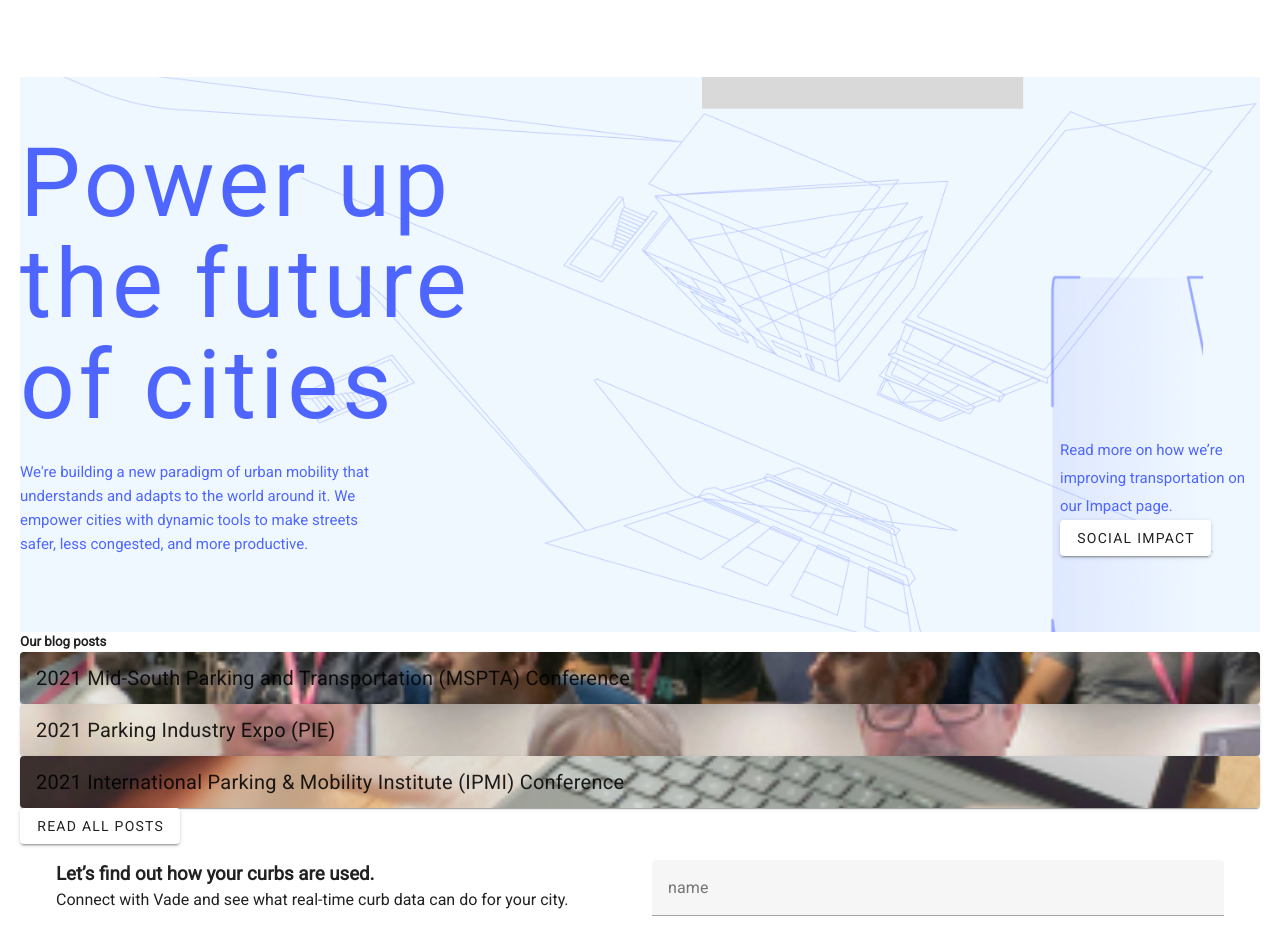
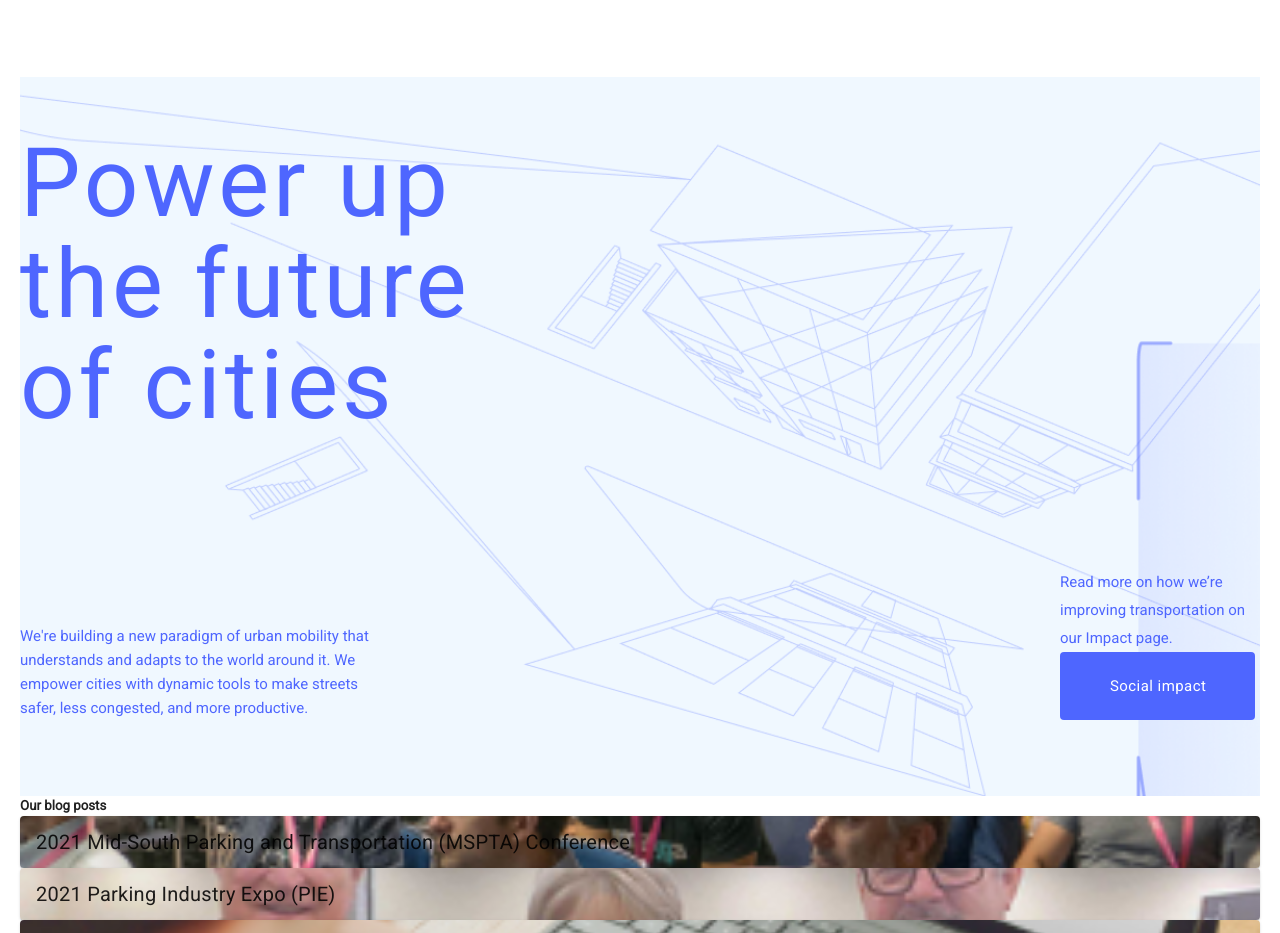
Before and after one commit to deadbeathd07/vade, a Vue app: page / in a window 1280 px wide. Shown: the part 3900-4833 px from the top of the page. Built offline with nearby package versions, Linux system fonts and the light colour scheme.

Commit message:
a new background for the section has been loaded; added necessary margins and paddings to sections

```diff
--- a/src/sections/home/FutureSection.vue
+++ b/src/sections/home/FutureSection.vue
@@ -1,7 +1,7 @@
 <template>
 	<v-sheet class="secondary-bg vade-bg-future vade-pt-14 vade-pb-19">
 		<h2
-			class="original-title vade-h2 vade-lh-101 vade-ls-384 font-weight-regular vade-max-width-500"
+			class="original-title vade-h2 vade-lh-101 vade-ls-384 font-weight-regular vade-max-width-500 vade-mb-33"
 		>
 			{{ sectionContent.title }}
 		</h2>
@@ -13,7 +13,15 @@
 				<p class="vade-base-text vade-lh-28 original-text vade-max-width-200">
 					{{ sectionContent.subtitle }}
 				</p>
-				<v-btn>{{ sectionContent.btn_text }}</v-btn>
+				<v-btn
+					width="195"
+					height="68"
+					class="vade-base-text vade-lh-24 text-transform-none vade-ls-45"
+					color="#4e66ff"
+					elevation="0"
+				>
+					{{ sectionContent.btn_text }}
+				</v-btn>
 			</div>
 		</div>
 	</v-sheet>
@@ -54,4 +62,8 @@ const sectionContent = store.state.sections.future;
 .vade-max-width-200 {
 	max-width: 200px;
 }
+
+.vade-mb-33 {
+	margin-bottom: 132px;
+}
 </style>
```
Also changed, not shown: src/assets/bg-2.png.
